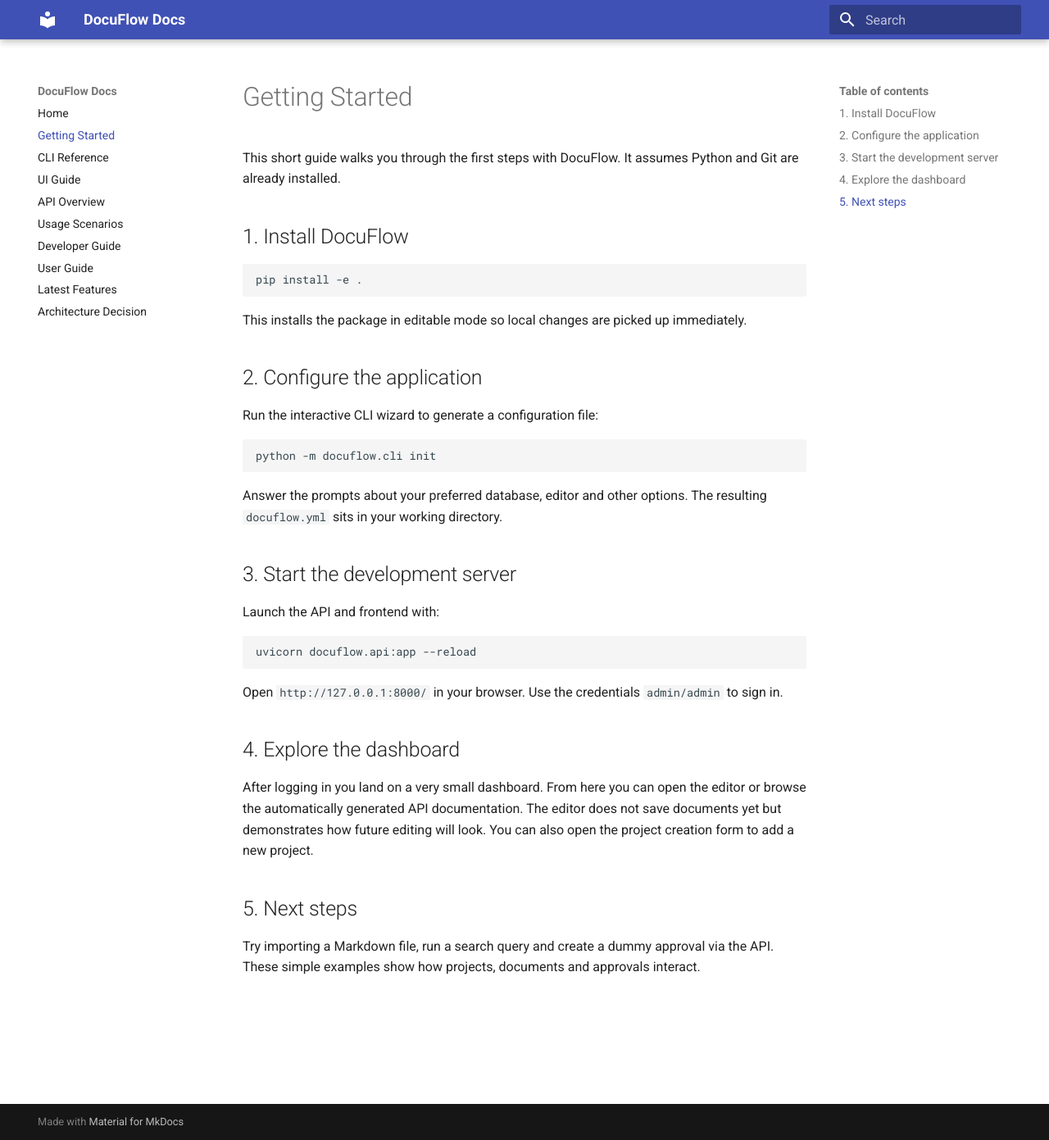
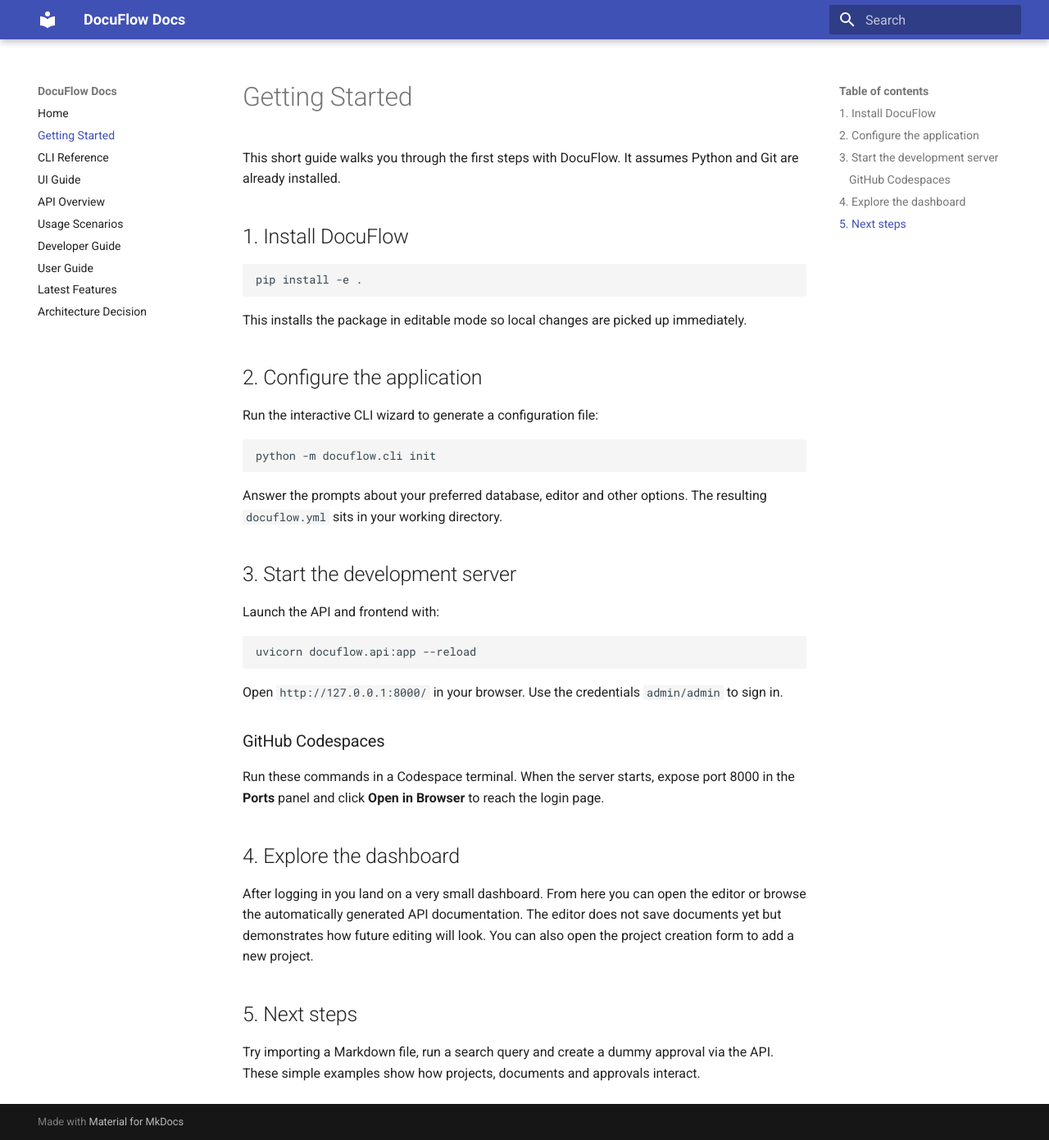
Before and after one commit to eputnam77/DocReview360, an MkDocs documentation site: the page built from docs/getting_started.md, in a window 1280 px wide and 1391 px high. Shown: the whole window at 82% size. Built offline with MkDocs 1.6.1 and Material for MkDocs 9.7.7, drawn with Linux system fonts in a browser that asks for light colours.

Commit message:
docs: add codespaces note

````diff
--- a/docs/getting_started.md
+++ b/docs/getting_started.md
@@ -25,6 +25,12 @@
 ```
 Open `http://127.0.0.1:8000/` in your browser. Use the credentials `admin/admin` to sign in.
 
+### GitHub Codespaces
+
+Run these commands in a Codespace terminal. When the server starts, expose port
+8000 in the **Ports** panel and click **Open in Browser** to reach the login
+page.
+
 ## 4. Explore the dashboard
 
 After logging in you land on a very small dashboard. From here you can open the editor or browse the automatically generated API documentation. The editor does not save documents yet but demonstrates how future editing will look.
````
Also changed, not shown: README.md (+5 -0 lines).
